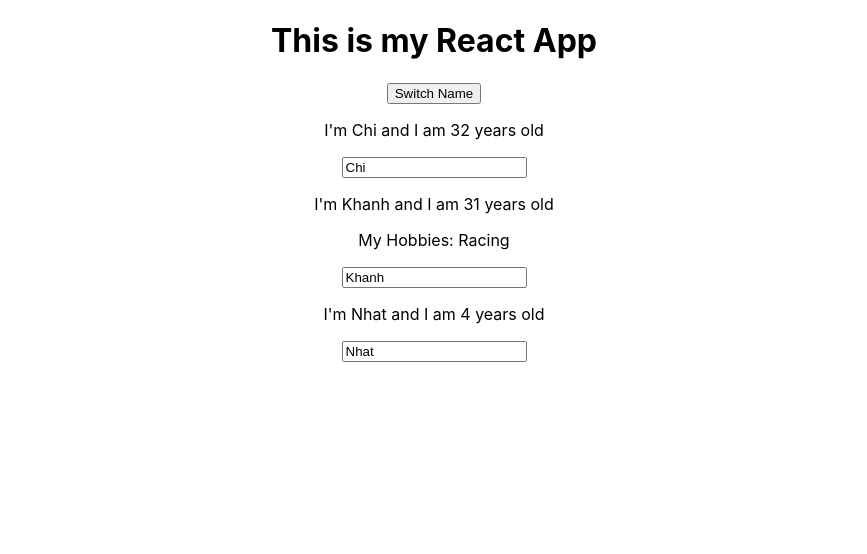
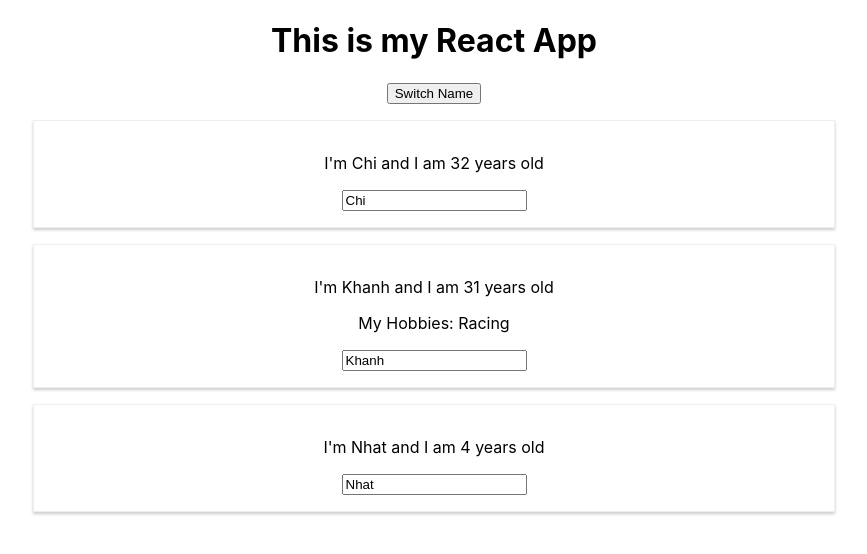
Before and after one commit to chidang/learn-reactjs, a React (Create React App) app: page / in a window 1280 px wide. Shown: the top 554 px of the page, without its empty margins (206-1073 px from the left). Built offline with nearby package versions, Linux system fonts and the light colour scheme.

Commit message:
Adding Styling with StyleSheet

```diff
--- /dev/null
+++ b/src/Person/Person.css
@@ -0,0 +1,8 @@
+.Person{
+  width:60%;
+  margin: 16px auto;
+  border: 1px solid #eee;
+  box-shadow: 0 2px 3px #ccc;
+  padding: 16px;
+  text-align: center;
+}
--- a/src/Person/Person.js
+++ b/src/Person/Person.js
@@ -1,8 +1,9 @@
 import React from 'react'
+import Person from './Person.css'
 
 const person = (props) => {
   return (
-    <div>
+    <div className="Person">
       <p onClick={props.click}>I'm {props.name} and I am {props.age} years old</p>
       <p>{props.children}</p>
       <input type="text" onChange={props.change} value={props.name}/>
```
